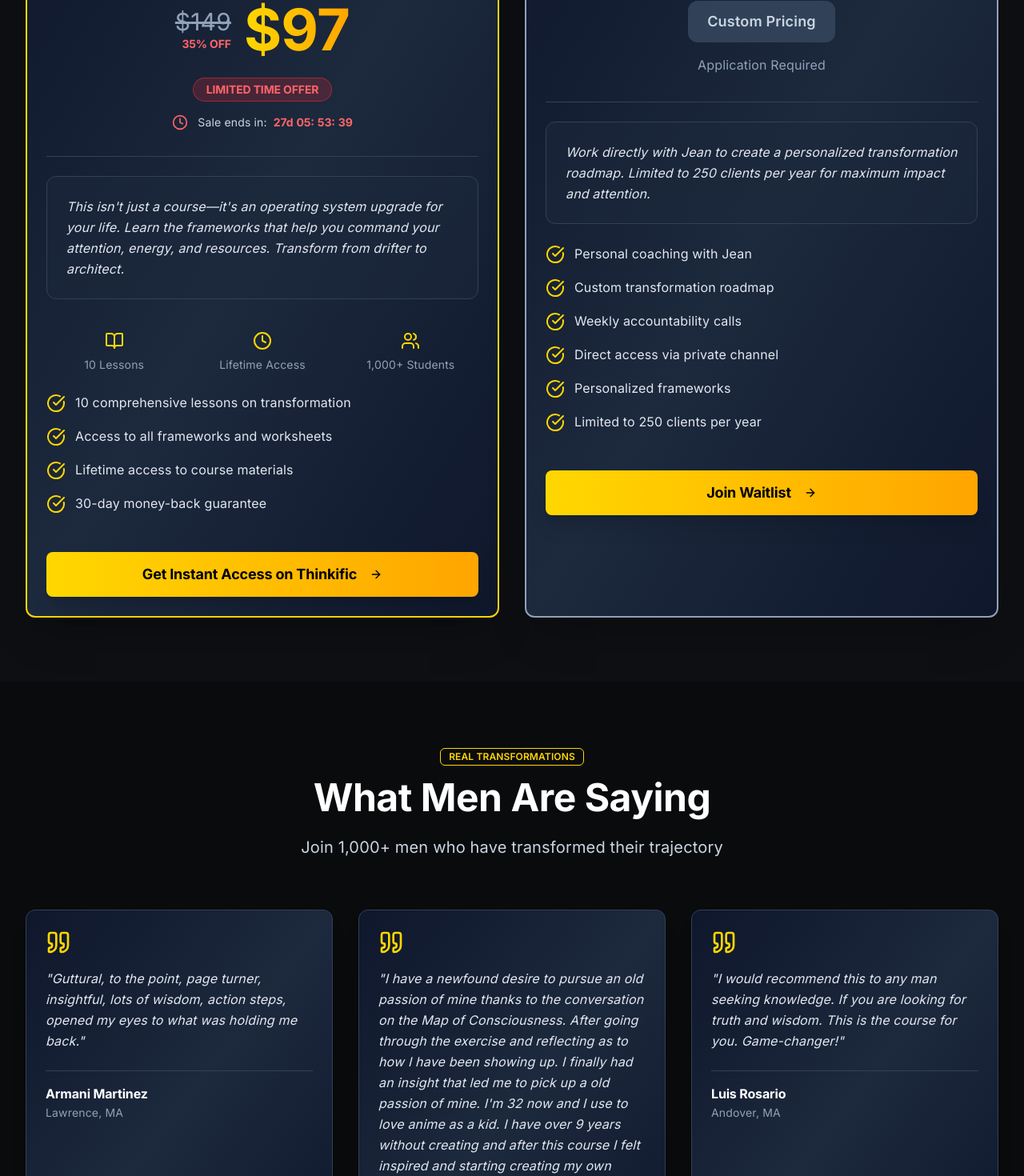
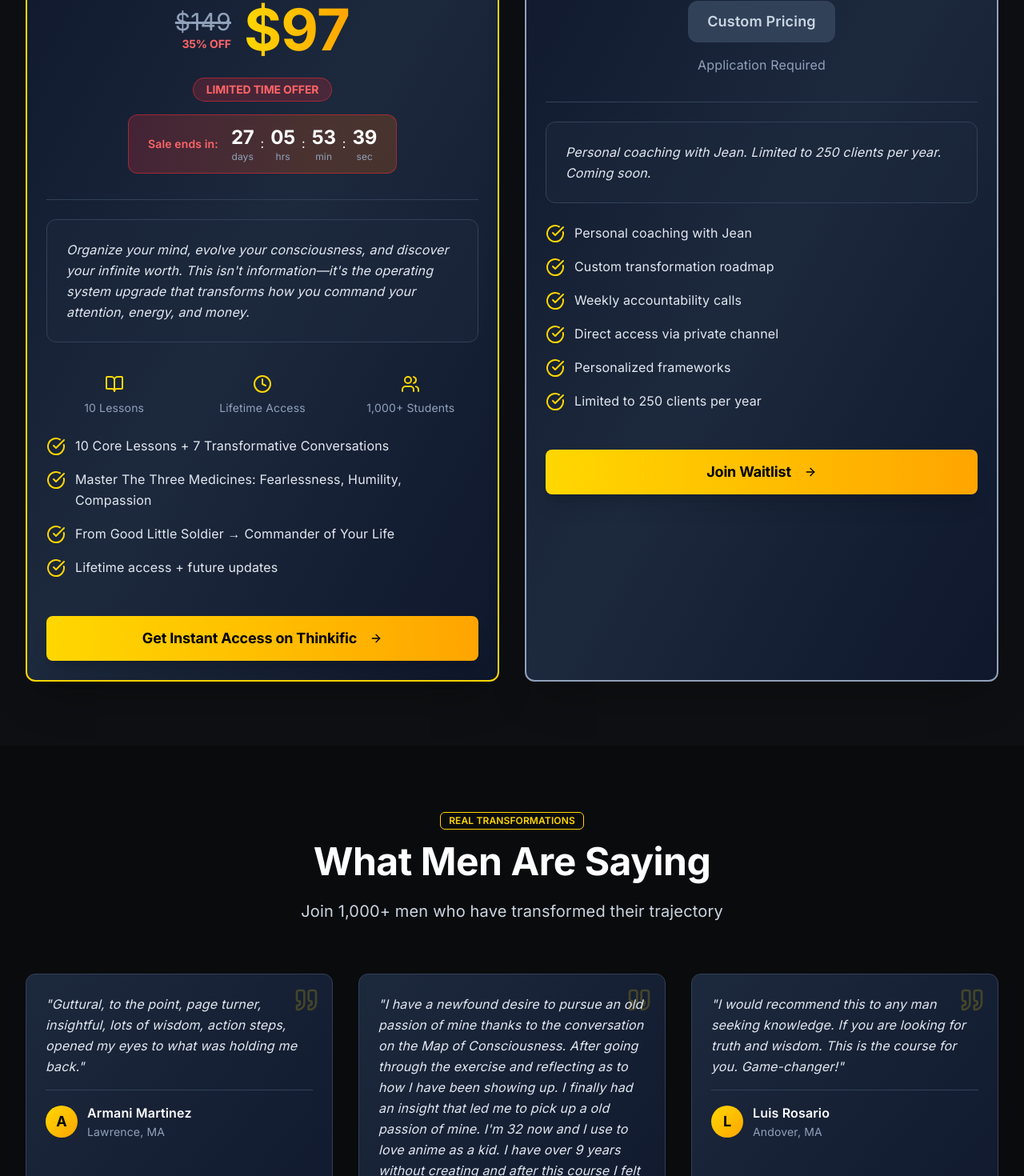
Before and after one commit to Swiftzwif/RRR, a Next.js app in the folder apps/trajectory2/: page /products in a window 1280 px wide. Shown: the part 752-2222 px from the top of the page at 80% size. Built offline with nearby package versions, Linux system fonts and the light colour scheme; no server answers.

Commit message:
restore: revert to original products page from 9BoD6 worktree
- Revert my 3 commits that incorrectly recreated products page
- Restore original files from feat-square-checkout-9BoD6 branch
- Original has better copy, styling, and implementation
- All TypeScript types compatible

```diff
--- a/apps/trajectory2/src/components/products/LimitedTimeOffer.tsx
+++ b/apps/trajectory2/src/components/products/LimitedTimeOffer.tsx
@@ -1,61 +1,82 @@
 "use client";
 
-import { useState, useEffect } from 'react';
-import { Clock } from 'lucide-react';
+import { useEffect, useState } from 'react';
+import { isSaleActive } from '@/lib/config';
 
-interface LimitedTimeOfferProps {
-  saleEndsDate: string;
+interface TimeLeft {
+  days: number;
+  hours: number;
+  minutes: number;
+  seconds: number;
 }
 
-export default function LimitedTimeOffer({ saleEndsDate }: LimitedTimeOfferProps) {
-  const [timeRemaining, setTimeRemaining] = useState<{
-    days: number;
-    hours: number;
-    minutes: number;
-    seconds: number;
-  } | null>(null);
+export default function LimitedTimeOffer({ saleEndsDate }: { saleEndsDate: string }) {
+  const [timeLeft, setTimeLeft] = useState<TimeLeft | null>(null);
+  const [mounted, setMounted] = useState(false);
 
   useEffect(() => {
-    const calculateTimeRemaining = () => {
-      const now = new Date();
-      const end = new Date(saleEndsDate);
-      const diff = end.getTime() - now.getTime();
+    setMounted(true);
 
-      if (diff <= 0) {
-        setTimeRemaining(null);
-        return;
+    if (!isSaleActive()) {
+      return;
+    }
+
+    const calculateTimeLeft = (): TimeLeft => {
+      const difference = +new Date(saleEndsDate) - +new Date();
+
+      if (difference > 0) {
+        return {
+          days: Math.floor(difference / (1000 * 60 * 60 * 24)),
+          hours: Math.floor((difference / (1000 * 60 * 60)) % 24),
+          minutes: Math.floor((difference / 1000 / 60) % 60),
+          seconds: Math.floor((difference / 1000) % 60)
+        };
       }
 
-      const days = Math.floor(diff / (1000 * 60 * 60 * 24));
-      const hours = Math.floor((diff % (1000 * 60 * 60 * 24)) / (1000 * 60 * 60));
-      const minutes = Math.floor((diff % (1000 * 60 * 60)) / (1000 * 60));
-      const seconds = Math.floor((diff % (1000 * 60)) / 1000);
-
-      setTimeRemaining({ days, hours, minutes, seconds });
+      return { days: 0, hours: 0, minutes: 0, seconds: 0 };
     };
 
-    calculateTimeRemaining();
-    const interval = setInterval(calculateTimeRemaining, 1000);
+    setTimeLeft(calculateTimeLeft());
 
-    return () => clearInterval(interval);
+    const timer = setInterval(() => {
+      setTimeLeft(calculateTimeLeft());
+    }, 1000);
+
+    return () => clearInterval(timer);
   }, [saleEndsDate]);
 
-  if (!timeRemaining) {
+  if (!mounted || !isSaleActive() || !timeLeft) {
     return null;
   }
 
   return (
-    <div className="flex items-center justify-center gap-3 text-sm">
-      <Clock className="w-5 h-5 text-red-400" />
+    <div className="inline-flex items-center gap-4 bg-gradient-to-r from-red-500/20 to-orange-500/20 border border-red-500/50 rounded-xl px-6 py-3">
+      <span className="text-sm font-semibold text-red-400">Sale ends in:</span>
       <div className="flex items-center gap-2">
-        <span className="text-slate-300">Sale ends in:</span>
-        <div className="flex items-center gap-1 font-bold text-red-400">
-          {timeRemaining.days > 0 && (
-            <span>{timeRemaining.days}d </span>
-          )}
-          <span>{String(timeRemaining.hours).padStart(2, '0')}:</span>
-          <span>{String(timeRemaining.minutes).padStart(2, '0')}:</span>
-          <span>{String(timeRemaining.seconds).padStart(2, '0')}</span>
+        {timeLeft.days > 0 && (
+          <div className="flex flex-col items-center">
+            <span className="text-2xl font-bold text-white">{timeLeft.days}</span>
+            <span className="text-xs text-slate-400">days</span>
+          </div>
+        )}
+        {(timeLeft.days > 0 || timeLeft.hours > 0) && (
+          <>
+            <span className="text-white">:</span>
+            <div className="flex flex-col items-center">
+              <span className="text-2xl font-bold text-white">{String(timeLeft.hours).padStart(2, '0')}</span>
+              <span className="text-xs text-slate-400">hrs</span>
+            </div>
+          </>
+        )}
+        <span className="text-white">:</span>
+        <div className="flex flex-col items-center">
+          <span className="text-2xl font-bold text-white">{String(timeLeft.minutes).padStart(2, '0')}</span>
+          <span className="text-xs text-slate-400">min</span>
+        </div>
+        <span className="text-white">:</span>
+        <div className="flex flex-col items-center">
+          <span className="text-2xl font-bold text-white">{String(timeLeft.seconds).padStart(2, '0')}</span>
+          <span className="text-xs text-slate-400">sec</span>
         </div>
       </div>
     </div>
--- a/apps/trajectory2/src/components/products/ProductCard.tsx
+++ b/apps/trajectory2/src/components/products/ProductCard.tsx
@@ -12,7 +12,7 @@ interface ProductCardProps {
   badgeVariant?: 'default' | 'gold' | 'silver';
   title: string;
   subtitle: string;
-  features: readonly string[] | string[];
+  features: string[];
   cta: {
     text: string;
     href: string;
--- a/apps/trajectory2/src/components/products/TestimonialCard.tsx
+++ b/apps/trajectory2/src/components/products/TestimonialCard.tsx
@@ -1,36 +1,43 @@
 "use client";
 
 import { motion } from 'framer-motion';
-import { Card, CardContent } from '@/components/ui/card';
 import { Quote } from 'lucide-react';
 
 interface TestimonialCardProps {
   name: string;
   location: string;
   quote: string;
-  index: number;
+  index?: number;
 }
 
-export default function TestimonialCard({ name, location, quote, index }: TestimonialCardProps) {
+export default function TestimonialCard({ name, location, quote, index = 0 }: TestimonialCardProps) {
   return (
     <motion.div
       initial={{ opacity: 0, y: 20 }}
       whileInView={{ opacity: 1, y: 0 }}
       transition={{ duration: 0.5, delay: index * 0.1 }}
       viewport={{ once: true }}
+      className="bg-gradient-to-br from-slate-800 to-slate-900 border border-slate-700 rounded-xl p-6 relative"
     >
-      <Card className="h-full bg-gradient-to-br from-slate-900 via-slate-800 to-slate-900 border-slate-700 shadow-xl hover:shadow-2xl transition-all duration-300">
-        <CardContent className="p-6">
-          <Quote className="w-8 h-8 text-[#FFD700] mb-4" />
-          <p className="text-slate-200 leading-relaxed mb-6 italic">
-            "{quote}"
-          </p>
-          <div className="border-t border-slate-700 pt-4">
-            <p className="font-bold text-white">{name}</p>
-            <p className="text-sm text-slate-400">{location}</p>
+      <Quote className="absolute top-4 right-4 w-8 h-8 text-[#FFD700] opacity-20" />
+
+      <div className="relative z-10">
+        <p className="text-slate-200 leading-relaxed mb-4 italic">
+          &quot;{quote}&quot;
+        </p>
+
+        <div className="flex items-center gap-3 pt-4 border-t border-slate-700">
+          <div className="w-10 h-10 rounded-full bg-gradient-to-br from-[#FFD700] to-[#FFA500] flex items-center justify-center">
+            <span className="text-black font-bold text-lg">
+              {name.charAt(0)}
+            </span>
           </div>
-        </CardContent>
-      </Card>
+          <div>
+            <p className="text-white font-semibold">{name}</p>
+            <p className="text-slate-400 text-sm">{location}</p>
+          </div>
+        </div>
+      </div>
     </motion.div>
   );
 }
--- a/apps/trajectory2/src/lib/config.ts
+++ b/apps/trajectory2/src/lib/config.ts
@@ -11,7 +11,57 @@ export const APP_URL =
   'https://trajectorygroup.org';
 
 /**
- * Course configuration
+ * Products configuration
+ */
+export const PRODUCTS = {
+  DIGITAL_COURSE: {
+    name: "Kill The Boy Digital Course",
+    tagline: "Change Your Trajectory by Shifting Lanes",
+    regularPrice: 149,
+    salePrice: 97,
+    saleEndsDate: "2025-11-07T23:59:59-05:00", // EST timezone
+    currency: "USD",
+    thinkificUrl: THINKIFIC_COURSE_URL,
+    benefits: [
+      "10 Core Lessons + 7 Transformative Conversations",
+      "Master The Three Medicines: Fearlessness, Humility, Compassion",
+      "From Good Little Soldier → Commander of Your Life",
+      "Lifetime access + future updates"
+    ],
+    impact: "Organize your mind, evolve your consciousness, and discover your infinite worth. This isn't information—it's the operating system upgrade that transforms how you command your attention, energy, and money."
+  },
+  INNER_MASTERY: {
+    name: "Inner Mastery Sessions",
+    tagline: "Elite 1-on-1 Transformation Coaching",
+    status: "coming_soon",
+    pricing: "Custom",
+    applicationUrl: "/coaching",
+    description: "Personal coaching with Jean. Limited to 250 clients per year. Coming soon."
+  }
+} as const;
+
+/**
+ * Helper functions for sale logic
+ */
+export const isSaleActive = (): boolean => {
+  const now = new Date();
+  const saleEnd = new Date(PRODUCTS.DIGITAL_COURSE.saleEndsDate);
+  return now < saleEnd;
+};
+
+export const getCurrentPrice = (): number => {
+  return isSaleActive()
+    ? PRODUCTS.DIGITAL_COURSE.salePrice
+    : PRODUCTS.DIGITAL_COURSE.regularPrice;
+};
+
+export const getSalePercentage = (): number => {
+  const { regularPrice, salePrice } = PRODUCTS.DIGITAL_COURSE;
+  return Math.round(((regularPrice - salePrice) / regularPrice) * 100);
+};
+
+/**
+ * Legacy course configuration (deprecated - use PRODUCTS.DIGITAL_COURSE)
  */
 export const COURSE_CONFIG = {
   name: 'Rethink. Redesign. Reignite.',
@@ -20,58 +70,3 @@ export const COURSE_CONFIG = {
   modules: 6,
   totalHours: 15,
 } as const;
-
-/**
- * Products configuration
- */
-export const PRODUCTS = {
-  DIGITAL_COURSE: {
-    name: "Kill The Boy Digital Course",
-    tagline: "Change Your Trajectory by Shifting Lanes",
-    regularPrice: 149,
-    salePrice: 97,
-    saleEndsDate: "2025-11-07T23:59:59-05:00", // November 7, 2025 at 11:59 PM EST
-    thinkificUrl: THINKIFIC_COURSE_URL,
-    benefits: [
-      "10 comprehensive lessons on transformation",
-      "Access to all frameworks and worksheets",
-      "Lifetime access to course materials",
-      "30-day money-back guarantee"
-    ],
-    impact: "This isn't just a course—it's an operating system upgrade for your life. Learn the frameworks that help you command your attention, energy, and resources. Transform from drifter to architect."
-  },
-  INNER_MASTERY: {
-    name: "Inner Mastery Sessions",
-    tagline: "1-on-1 Transformation Coaching",
-    pricing: "Custom",
-    applicationUrl: "/coaching",
-    description: "Work directly with Jean to create a personalized transformation roadmap. Limited to 250 clients per year for maximum impact and attention."
-  }
-} as const;
-
-/**
- * Check if sale is currently active
- */
-export function isSaleActive(): boolean {
-  const now = new Date();
-  const saleEnd = new Date(PRODUCTS.DIGITAL_COURSE.saleEndsDate);
-  return now < saleEnd;
-}
-
-/**
- * Get current price (sale or regular)
- */
-export function getCurrentPrice(): number {
-  return isSaleActive()
-    ? PRODUCTS.DIGITAL_COURSE.salePrice
-    : PRODUCTS.DIGITAL_COURSE.regularPrice;
-}
-
-/**
- * Calculate discount percentage
- */
-export function getSalePercentage(): number {
-  const regular = PRODUCTS.DIGITAL_COURSE.regularPrice;
-  const sale = PRODUCTS.DIGITAL_COURSE.salePrice;
-  return Math.round(((regular - sale) / regular) * 100);
-}
```
Also changed, not shown: apps/trajectory2/src/app/products/page.tsx (line endings or trailing spaces), apps/trajectory2/src/components/products/PricingDisplay.tsx (line endings or trailing spaces).
